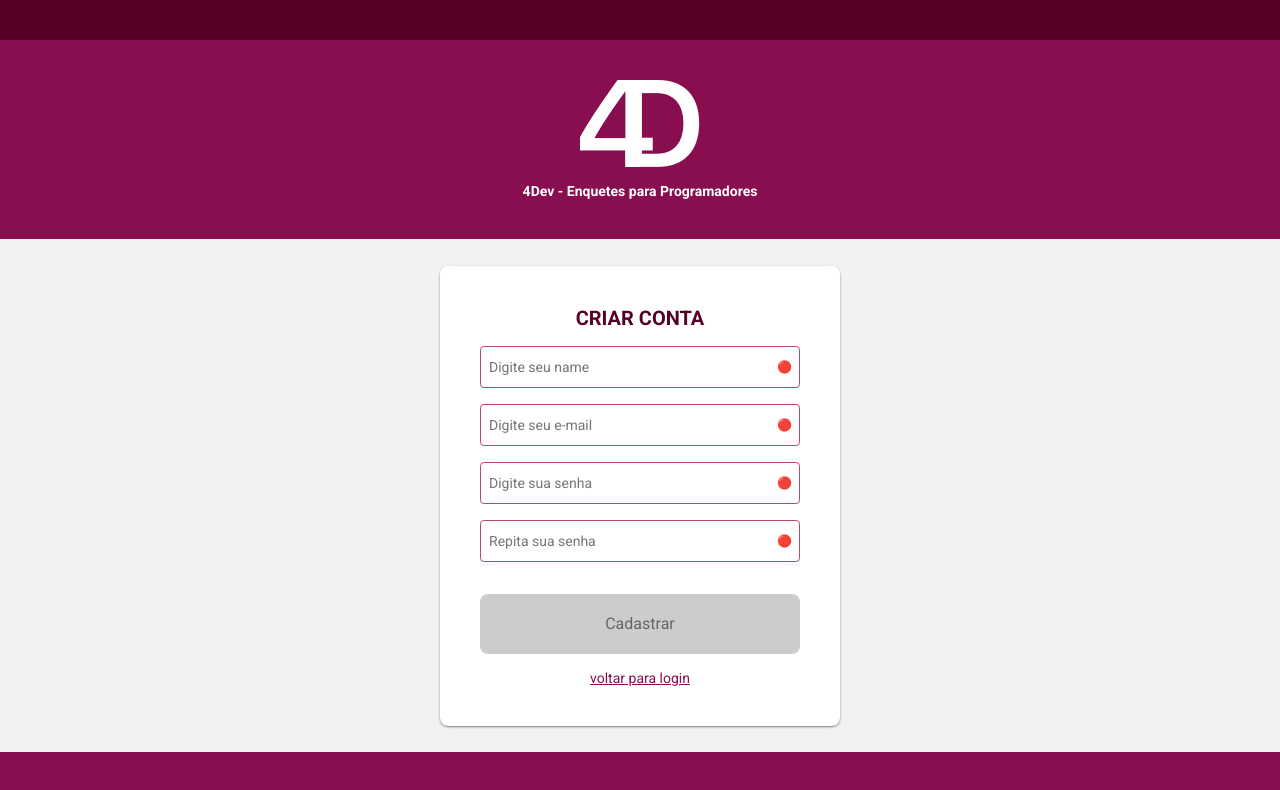
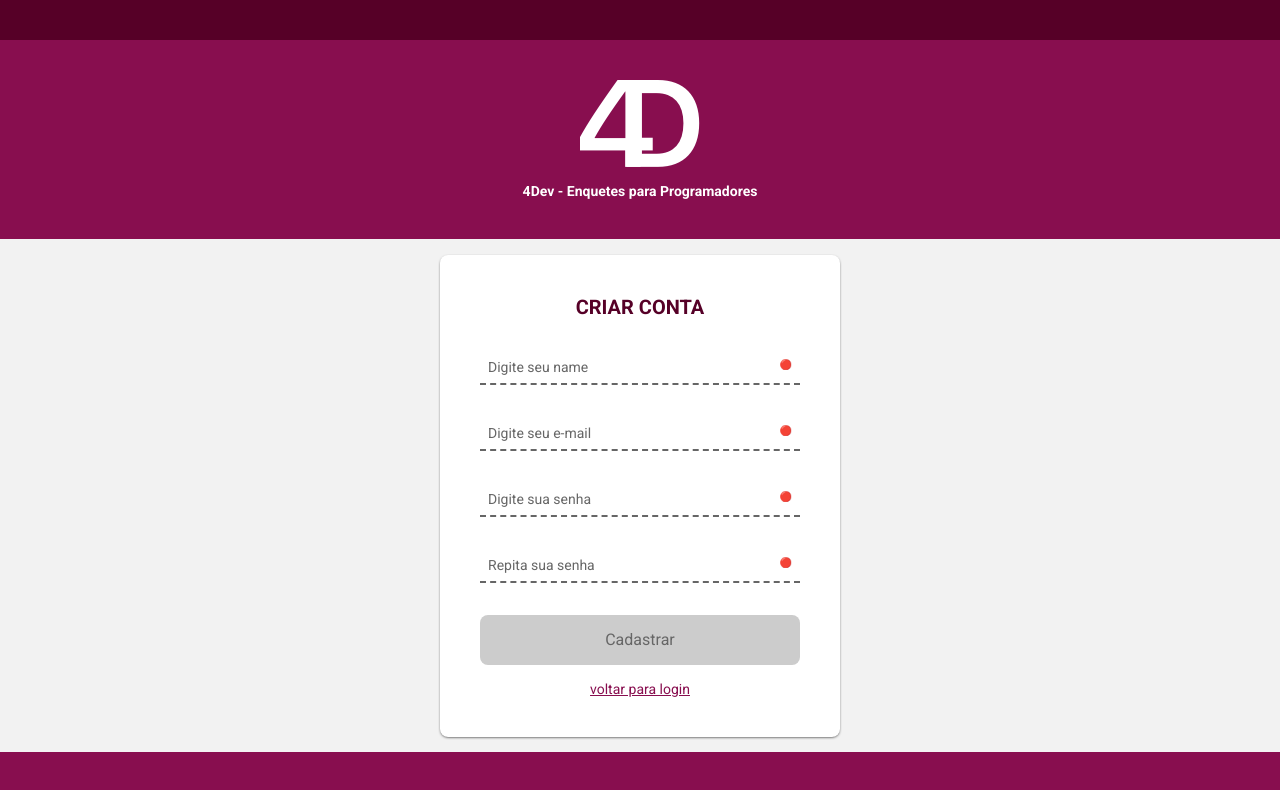
Before and after one commit to Luismkm/clean-react, a React app: page /signup in a window 1280 px wide. Shown: the top 790 px of the page. Built offline with nearby package versions, Linux system fonts and the light colour scheme.

Commit message:
refactor: add input animations

```diff
--- a/src/presentation/components/input/Input.tsx
+++ b/src/presentation/components/input/Input.tsx
@@ -1,4 +1,4 @@
-import React, { useContext } from 'react';
+import React, { useContext, useRef } from 'react';
 import Context from '@/presentation/contexts/form/form-context';
 import Styles from './input-styles.scss';
 
@@ -6,28 +6,32 @@
 
 const Input: React.FC<Props> = (props: Props) => {
   const { state, setState } = useContext(Context);
+  const inputRef = useRef<HTMLInputElement>();
   const error = state[`${props.name}Error`];
-  const enableInput = (event: React.FocusEvent<HTMLInputElement>): void => {
-    event.target.readOnly = false;
-  };
-  const handleChange = (event: React.FocusEvent<HTMLInputElement>): void => {
-    setState({
-      ...state,
-      [event.target.name]: event.target.value,
-    });
-  };
-  const getStatus = (): string => (error ? '🔴' : '🟢');
-  const getTitle = (): string => (error || 'Tudo certo!');
+
   return (
     <div className={Styles.inputWrap}>
       <input
         {...props}
+        ref={inputRef}
+        placeholder=" "
         data-testid={props.name}
         readOnly
-        onFocus={enableInput}
-        onChange={handleChange}
+        onFocus={(e) => { e.target.readOnly = false; }}
+        onChange={(e) => {
+          setState({ ...state, [e.target.name]: e.target.value });
+        }}
       />
-      <span data-testid={`${props.name}-status`} title={getTitle()} className={Styles.status}>{getStatus()}</span>
+      <label onClick={() => { inputRef.current.focus(); }}>
+        {props.placeholder}
+      </label>
+      <span
+        data-testid={`${props.name}-status`}
+        title={error || 'Tudo certo!'}
+        className={Styles.status}
+      >
+        {error ? '🔴' : '🟢'}
+      </span>
     </div>
   );
 };
--- a/src/presentation/components/input/input-styles.scss
+++ b/src/presentation/components/input/input-styles.scss
@@ -1,17 +1,59 @@
+@import "../../styles/colors.scss";
+
 .inputWrap {
-  margin-top: 16px;
-  display: flex;
+  margin-top: 40px;
   position: relative;
-  align-items: center;
+  border-bottom: 2px dashed $disabledColor;
+
+  &::after {
+    content: "";
+    width: 100%;
+    height: 2px;
+    background-color: $primaryLight;
+    position: absolute;
+    bottom: -2px;
+    left: 0px;
+    transform-origin: 0%;
+    transform: scaleX(0);
+    transition: transform 500ms ease;
+  }
+
+  &:focus-within {
+    border-color: transparent;
+
+    &::after {
+      transform: scaleX(1);
+    }
+
+    label {
+      transform: scale(0.9) translateY(-20px);
+    }
+  }
 
   input {
-    flex-grow: 1;
+    width: 100%;
+    line-height: 24px;
+    padding: 0px 40px 0px 8px;
+
+    &:not(:placeholder-shown) + label {
+      transform: scale(0.9) translateY(-20px);
+    }
+  }
+
+  label {
+    position: absolute;
+    left: 8px;
+    color: $disabledColor;
+    cursor: text;
+    transform-origin: 0%;
+    transform: translateY(0px);
+    transition: transform 500ms ease;
   }
 
   .status {
     position: absolute;
     right: 8px;
-    font-size: 12px;
+    font-size: 10px;
     cursor: help;
   }
 }
--- a/src/presentation/styles/global.scss
+++ b/src/presentation/styles/global.scss
@@ -15,19 +15,13 @@
 input[type="password"],
 input[type="email"],
 input[type="text"] {
-  border: 1px solid $primaryLight;
-  line-height: 40px;
-  border-radius: 4px;
-  padding: 0px 40px 0px 8px;
-
-  &:focus {
-    outline-color: $primaryLight;
-  }
+  border: none;
+  outline: none;
 }
 
 button {
   background-color: $primary;
-  line-height: 60px;
+  line-height: 50px;
   color: $white;
   border-radius: 8px;
   font-size: 16px;
```
